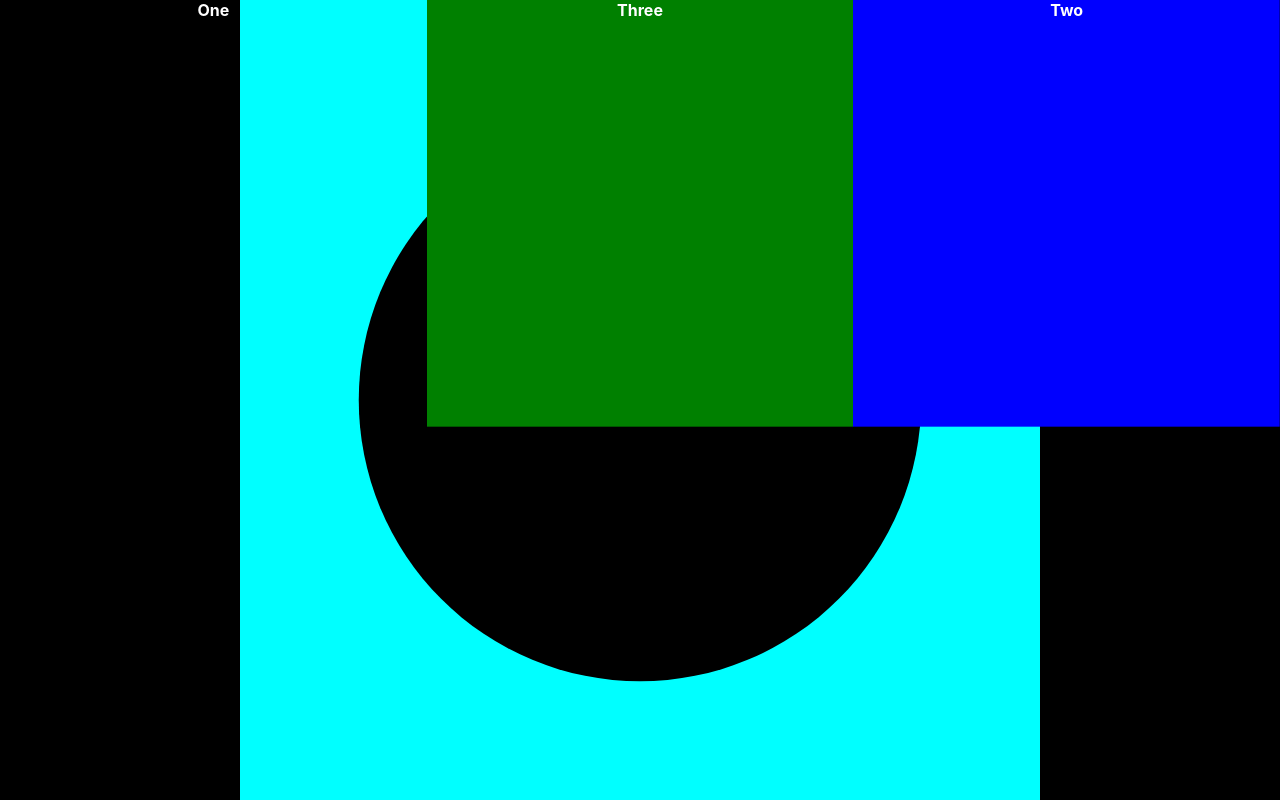
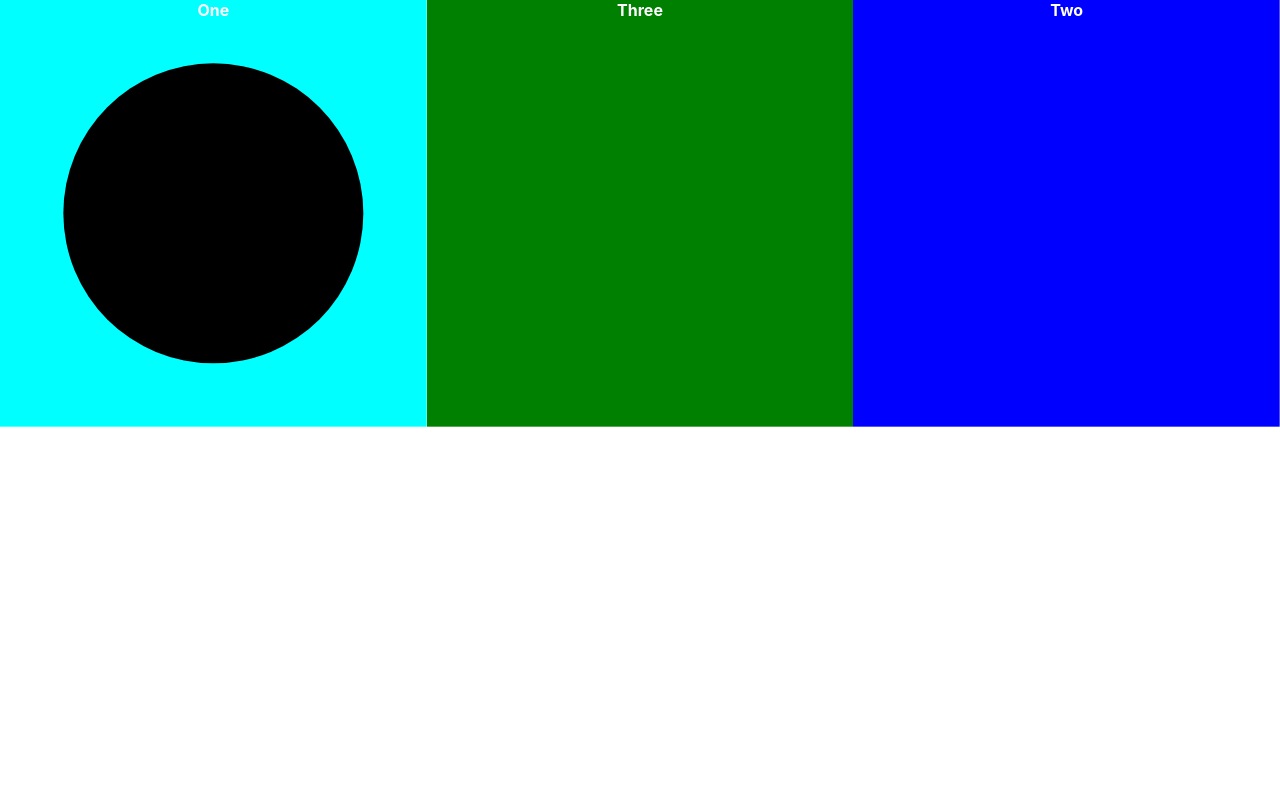
Before and after one commit to dopplerreflect/art-with-controls, a React (Vite) app: page / in a window 1280 px wide. Built offline with nearby package versions, Linux system fonts and the light colour scheme.

Commit message:
fix css for gallery

```diff
--- a/src/Image.css
+++ b/src/Image.css
@@ -1,10 +1,8 @@
 .Container {
   display: flex;
   justify-content: center;
-  width: 100vw;
-  height: 100vh;
-  background-color: black;
-  overflow: hidden;
+  width: 100%;
+  height: 100%;
 }
 .Image {
   flex: 1;
```
Also changed, not shown: src/text-stroke-filter.svg (added).
